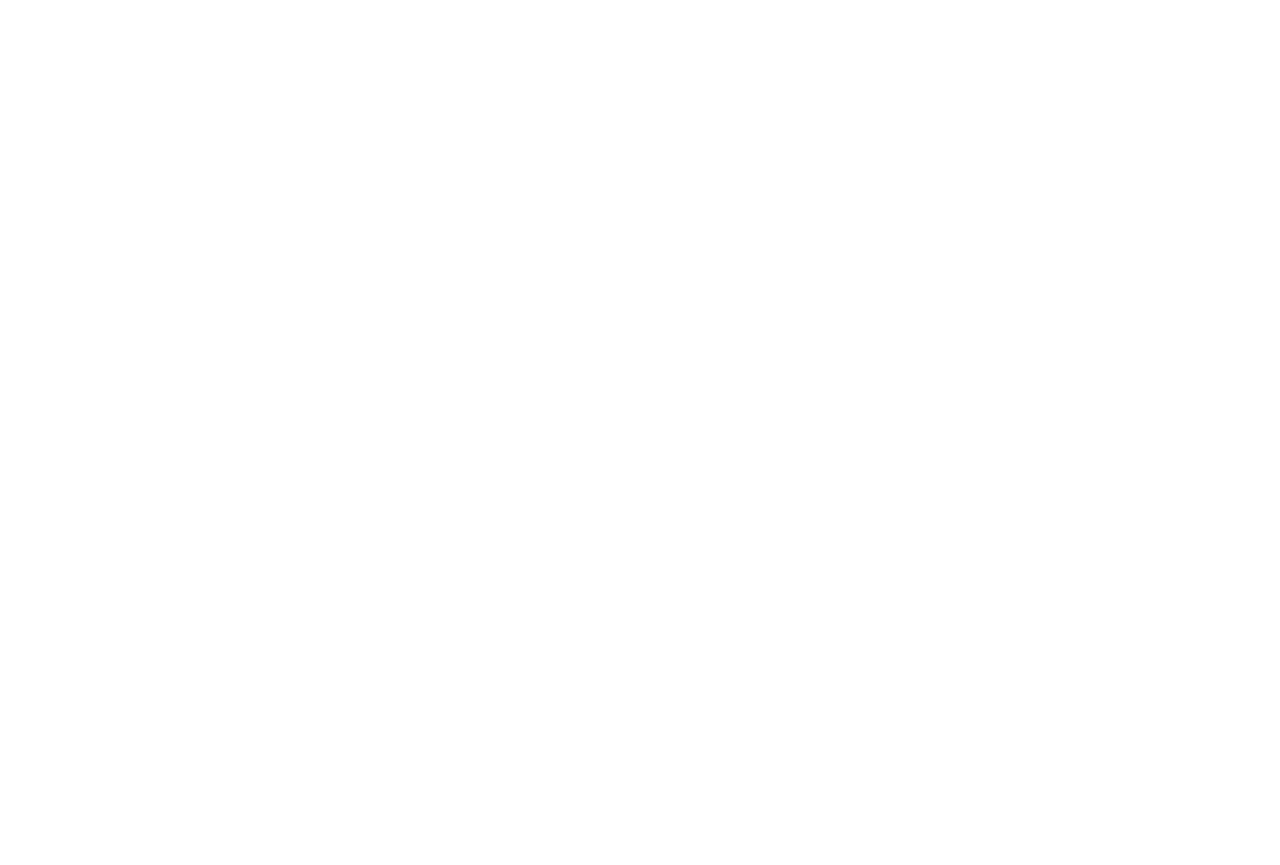
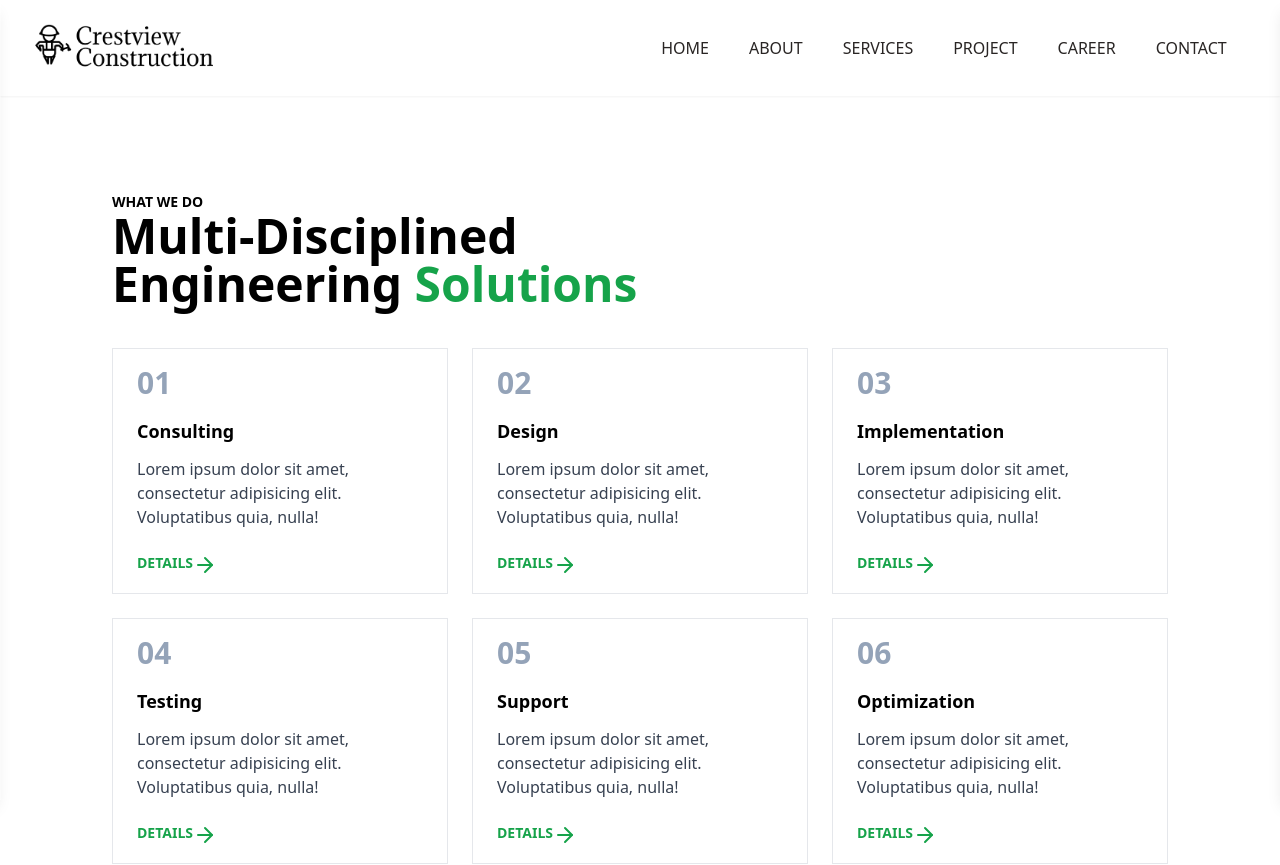
Before and after one commit to codenameMANUEL/crestview, a React (Vite) app: page / in a window 1280 px wide. Before the commit this address had no page. Shown: the top 865 px of the page. Before the commit the page ends 800 px from the top, so only its background shows below. Built offline with nearby package versions, Linux system fonts and the light colour scheme.

Commit message:
fixing vite error

```diff
--- a/src/App.jsx
+++ b/src/App.jsx
@@ -8,7 +8,7 @@ import Contact from './pages/Contact';
 function App() {
   return (
     <Routes>
-      <Route element={<Home/>} path="/home"/>
+      <Route element={<Home/>} path="/"/>
       <Route element={<About/>} path="/about"/>
       <Route element={<Careers/>}  path="/career"/>
       <Route element={<Contact/>}  path="/contact"/>
--- a/vite.config.js
+++ b/vite.config.js
@@ -11,6 +11,7 @@ import react from '@vitejs/plugin-react'
 
 // https://vitejs.dev/config/
 export default defineConfig({
+  base: './',
   plugins: [react()],
   build: {
     outDir: 'dist',  // Explicitly set the build output directory to 'dist'
```
